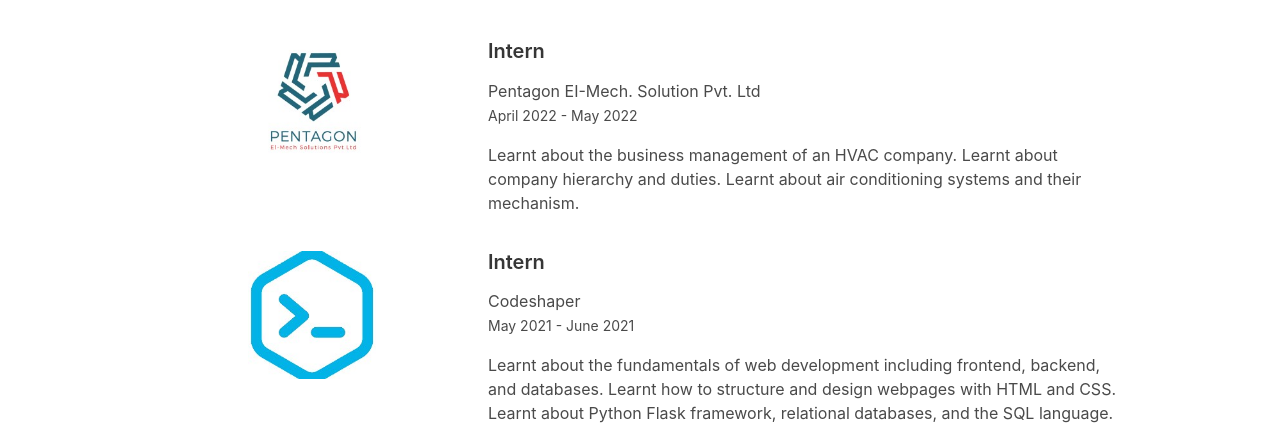
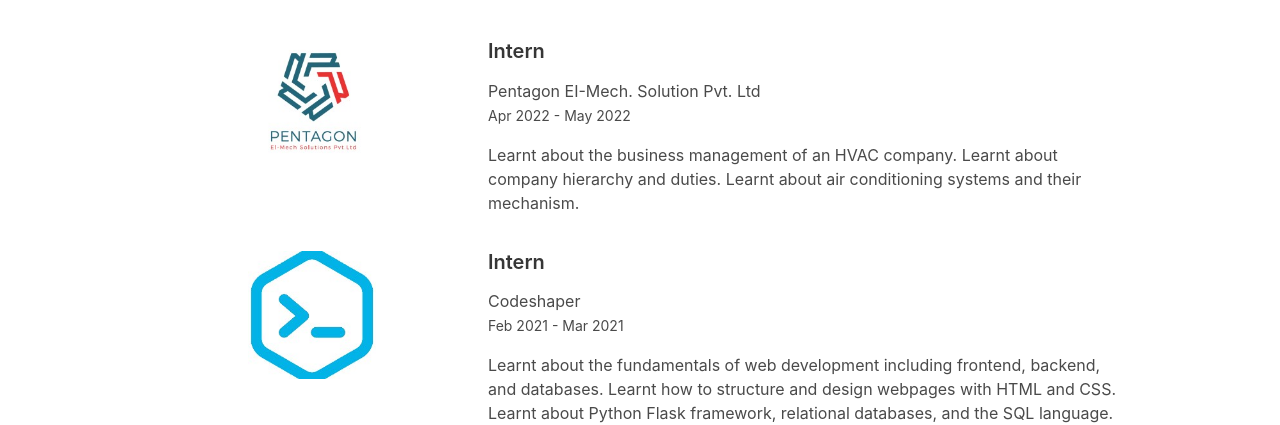
Before and after one commit to provati24/provati24.github.io, a Jekyll site: the page built from index.html, in a window 1280 px wide and 900 px high, scrolled down 1069 px. Shown: the part 153-578 px from the top of the window. Built offline with Jekyll 4.4.1, drawn with Linux system fonts in a browser that asks for light colours.

Commit message:
Update index.html

```diff
--- a/index.html
+++ b/index.html
@@ -17,9 +17,6 @@ title: Home
           <h1 class="title">
             Hi, I'm Provati.
           </h1>
-          <!-- <h2 class="subtitle">
-            Prime Minister's Research Fellow (PMRF)
-          </h2> -->
 
           <div class="content">
             <p>
@@ -102,7 +99,7 @@ title: Home
       <div class="column">
         <h4>Intern</h4>
         <p>Pentagon EI-Mech. Solution Pvt. Ltd<br>
-          <small>April 2022 - May 2022</small></p>
+          <small>Apr 2022 - May 2022</small></p>
         <p>Learnt about the business management of an HVAC company.
           Learnt about company hierarchy and duties.
           Learnt about air conditioning systems and their mechanism.
@@ -117,7 +114,7 @@ title: Home
       <div class="column">
         <h4>Intern</h4>
         <p>Codeshaper<br>
-          <small>May 2021 - June 2021</small></p>
+          <small>Feb 2021 - Mar 2021</small></p>
         <p>Learnt about the fundamentals of web development including frontend, backend, and databases.
           Learnt how to structure and design webpages with HTML and CSS.
           Learnt about Python Flask framework, relational databases, and the SQL language.
```
